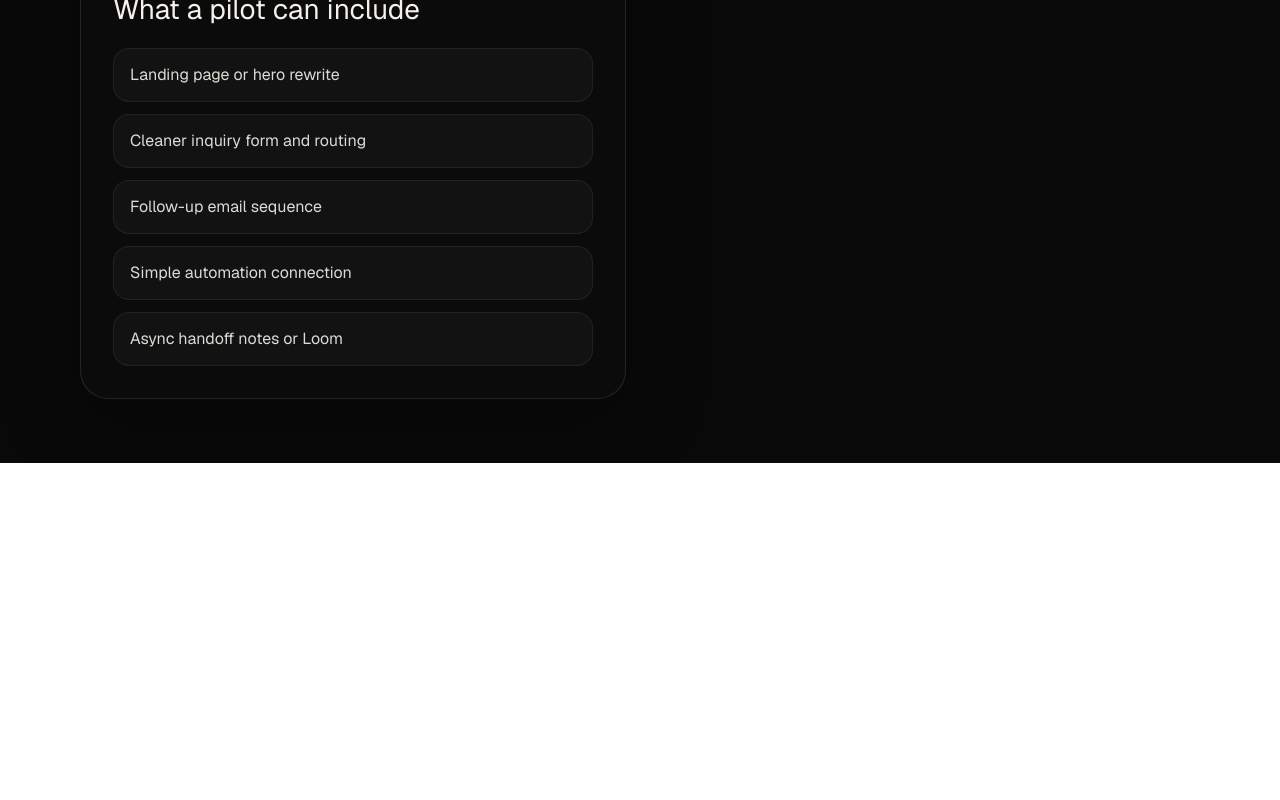
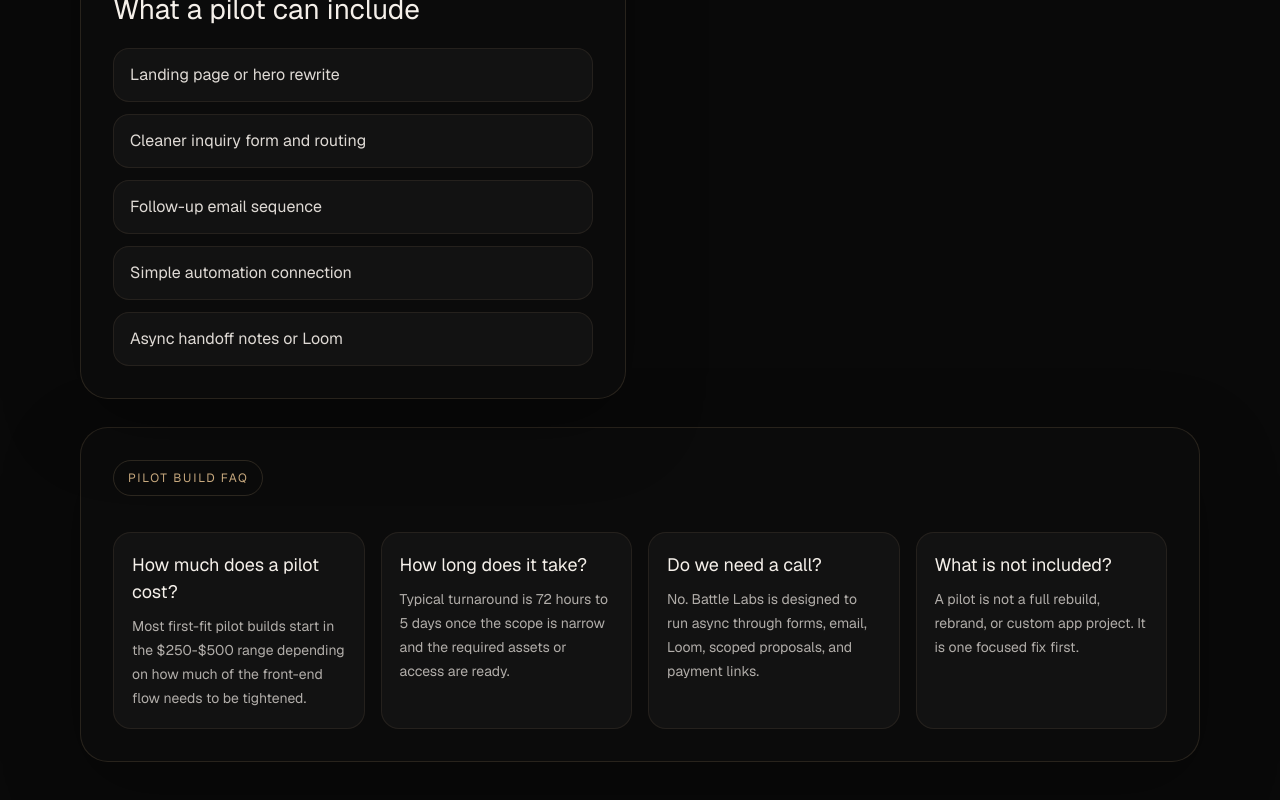
Before and after one commit to caseybattle/Battlelabs-live, a Next.js app: page /pilot-build in a window 1280 px wide. Shown: the part 1153-1953 px from the top of the page. Before the commit the page ends 1616 px from the top, so only its background shows below. Built offline with nearby package versions, Linux system fonts and the light colour scheme.

Commit message:
feat: add pilot build faq and prepayment layer

```diff
--- a/src/app/pilot-build/page.tsx
+++ b/src/app/pilot-build/page.tsx
@@ -148,6 +148,39 @@ export default function PilotBuildPage() {
           {state === "error" ? <p style={errorStyle}>{errorMessage}</p> : null}
         </section>
       </div>
+
+      <section style={{ ...panelStyle, maxWidth: 1120, margin: "28px auto 0" }}>
+        <div style={eyebrowStyle}>Pilot Build FAQ</div>
+        <div style={faqGridStyle}>
+          {[
+            {
+              question: "How much does a pilot cost?",
+              answer:
+                "Most first-fit pilot builds start in the $250-$500 range depending on how much of the front-end flow needs to be tightened.",
+            },
+            {
+              question: "How long does it take?",
+              answer:
+                "Typical turnaround is 72 hours to 5 days once the scope is narrow and the required assets or access are ready.",
+            },
+            {
+              question: "Do we need a call?",
+              answer:
+                "No. Battle Labs is designed to run async through forms, email, Loom, scoped proposals, and payment links.",
+            },
+            {
+              question: "What is not included?",
+              answer:
+                "A pilot is not a full rebuild, rebrand, or custom app project. It is one focused fix first.",
+            },
+          ].map((item) => (
+            <article key={item.question} style={faqCardStyle}>
+              <h3 style={faqQuestionStyle}>{item.question}</h3>
+              <p style={faqAnswerStyle}>{item.answer}</p>
+            </article>
+          ))}
+        </div>
+      </section>
     </main>
   );
 }
@@ -292,3 +325,28 @@ const errorStyle: CSSProperties = {
   color: "#f3b0a1",
   lineHeight: 1.7,
 };
+
+const faqGridStyle: CSSProperties = {
+  display: "grid",
+  gridTemplateColumns: "repeat(auto-fit, minmax(220px, 1fr))",
+  gap: 16,
+  marginTop: 18,
+};
+
+const faqCardStyle: CSSProperties = {
+  padding: "18px 18px",
+  borderRadius: 18,
+  border: "1px solid rgba(200,169,126,0.1)",
+  background: "rgba(255,255,255,0.03)",
+};
+
+const faqQuestionStyle: CSSProperties = {
+  fontSize: 18,
+  marginBottom: 10,
+};
+
+const faqAnswerStyle: CSSProperties = {
+  color: "rgba(245,240,234,0.7)",
+  lineHeight: 1.7,
+  fontSize: 14,
+};
```
Also changed, not shown: 2 other files (tests, documents, lock files or other folders).
